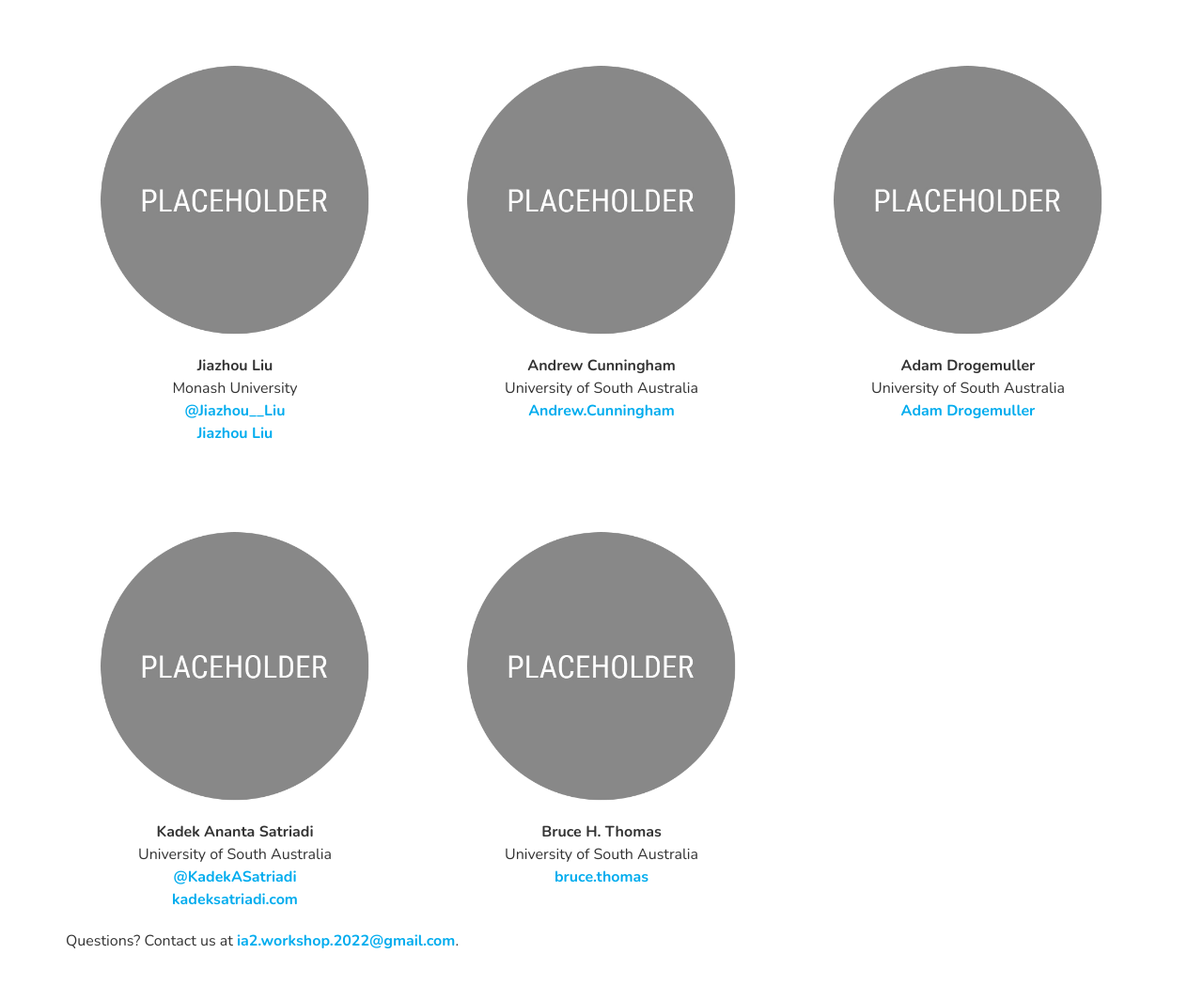
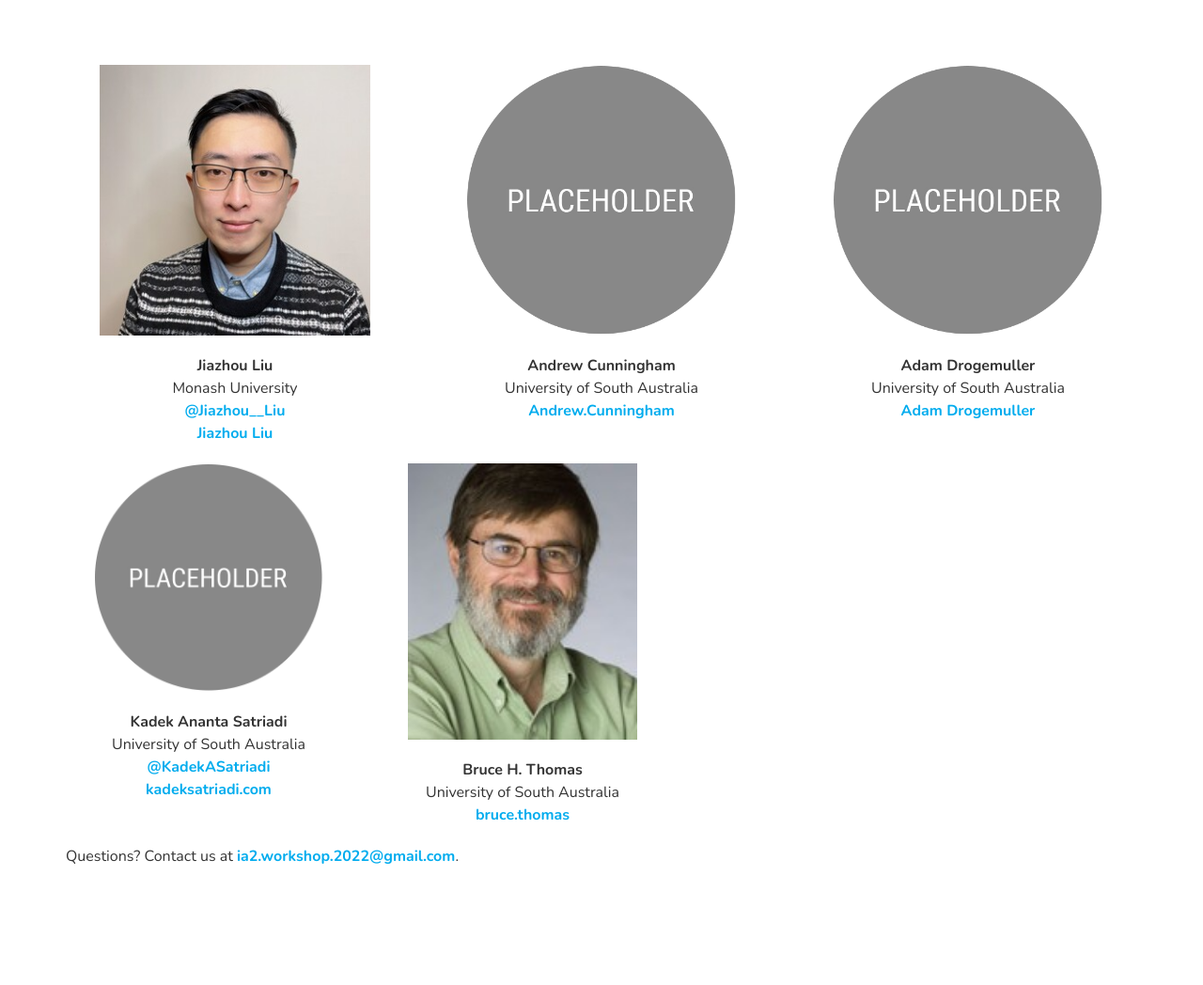
Before and after one commit to ia2workshop2022/ia2workshop2022.github.io, a website: page index.html in a window 1280 px wide. Shown: the part 2791-3839 px from the top of the page at 94% size. Drawn offline with nearby package versions, Linux system fonts and the light colour scheme.

Commit message:
headshots update

```diff
--- a/index.html
+++ b/index.html
@@ -161,7 +161,7 @@
 
     <div class="row">
       <div class="col-sm">
-        <img class="headshot" src="./img/headshots/placeholder.png">
+        <img class="headshot" alt="Barrett Ens" src="./img/headshots/placeholder.png">
         <p class="bio">
           <b>Barrett Ens</b><br>
           Monash University<br>
@@ -170,7 +170,7 @@
         </p>
       </div>
       <div class="col-sm">
-        <img class="headshot" src="./img/headshots/placeholder.png">
+        <img class="headshot" alt="Maxime Cordeil" src="./img/headshots/placeholder.png">
         <p class="bio">
           <b>Maxime Cordeil</b><br>
           University of Queensland<br>
@@ -179,7 +179,7 @@
         </p>
       </div>
       <div class="col-sm">
-        <img class="headshot" src="./img/headshots/placeholder.png">
+        <img class="headshot" alt="Chris North" src="./img/headshots/placeholder.png">
         <p class="bio">
           <b>Chris North</b><br>
           Virginia Tech<br>
@@ -189,7 +189,7 @@
     </div></br></br></br>
     <div class="row">
       <div class="col-sm">
-        <img class="headshot" src="./img/headshots/placeholder.png">
+        <img class="headshot" alt="Tim Dwyer" src="./img/headshots/placeholder.png">
         <p class="bio">
           <b>Tim Dwyer</b><br>
           Monash University<br>
@@ -198,7 +198,7 @@
         </p>
       </div>
       <div class="col-sm">
-        <img class="headshot" src="./img/headshots/lonnie_circle-01.png">
+        <img class="headshot" alt="Lonni Besan&ccedil;on" src="./img/headshots/Lonnie.jpg">
         <p class="bio">
           <b>Lonni Besan&ccedil;on</b><br>
           Monash University<br>
@@ -207,7 +207,7 @@
         </p>
       </div>
       <div class="col-sm">
-        <img class="headshot" src="./img/headshots/placeholder.png">
+        <img class="headshot" alt="Arnaud Prouzeau" src="./img/headshots/placeholder.png">
         <p class="bio">
           <b>Arnaud Prouzeau</b><br>
           Inria & LaBRI<br>
@@ -218,7 +218,7 @@
     </div></br></br></br>
     <div class="row">
       <div class="col-sm">
-        <img class="headshot" src="./img/headshots/placeholder.png">
+        <img class="headshot" alt="Jiazhou Liu" src="./img/headshots/Joe.jpg">
         <p class="bio">
           <b>Jiazhou Liu</b><br>
           Monash University<br>
@@ -227,7 +227,7 @@
         </p>
       </div>
       <div class="col-sm">
-        <img class="headshot" src="./img/headshots/placeholder.png">
+        <img class="headshot" alt="Andrew Cunningham" src="./img/headshots/placeholder.png">
         <p class="bio">
           <b>Andrew Cunningham</b><br>
           University of South Australia<br>
@@ -235,7 +235,7 @@
         </p>
       </div>
       <div class="col-sm">
-        <img class="headshot" src="./img/headshots/placeholder.png">
+        <img class="headshot" alt="Adam Drogemuller" src="./img/headshots/placeholder.png">
         <p class="bio">
           <b>Adam Drogemuller</b><br>
           University of South Australia<br>
@@ -246,7 +246,7 @@
     <br><br><br>
     <div class="row">
       <div class="col-sm">
-        <img class="headshot" src="./img/headshots/placeholder.png">
+        <img class="headshot" alt="Kadek Ananta Satriadi" src="./img/headshots/placeholder.png">
         <p class="bio">
           <b>Kadek Ananta Satriadi</b><br>
           University of South Australia<br>
@@ -255,7 +255,7 @@
         </p>
       </div>
       <div class="col-sm">
-        <img class="headshot" src="./img/headshots/placeholder.png">
+        <img class="headshot" alt="Bruce H. Thomas" src="./img/headshots/Bruce.jpg">
         <p class="bio">
           <b>Bruce H. Thomas</b><br>
           University of South Australia<br>
@@ -263,7 +263,7 @@
         </p>
       </div>
       <div class="col-sm" style="visibility: hidden;">
-        <img class="headshot" src="./img/headshots/placeholder.png">
+        <img class="headshot" src="./img/headshots/Bruce.jpg">
         <p class="bio">
           <b>Bruce H. Thomas</b><br>
           University of South Australia<br>
```
Also changed, not shown: img/headshots/Bruce.jpg (added), img/headshots/Joe.jpg (added), img/headshots/Sample/lonnie.jpg (added), img/headshots/Sample/lonnie_circle-01.png (renamed from img/headshots/lonnie_circle-01.png), img/headshots/lonnie.jpg, 2 other files.
